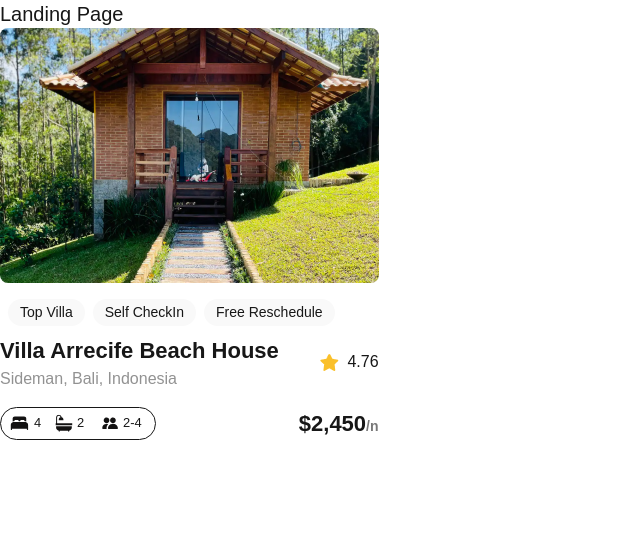
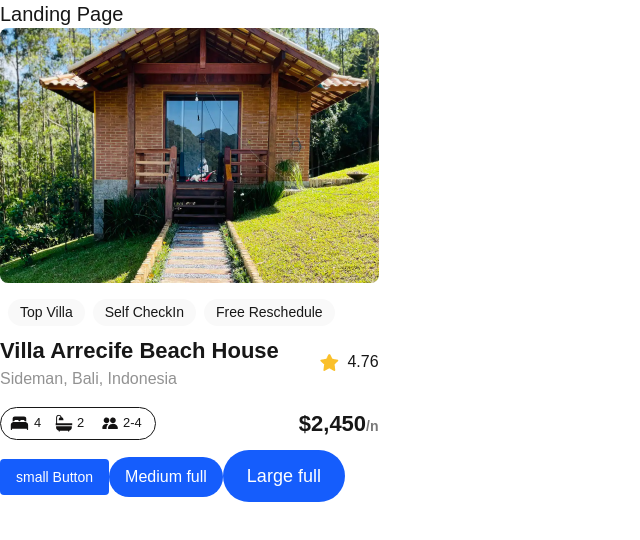
Before and after one commit to samsonkimani/alx-project-0x00-setup, a Next.js app in the folder alx-project-0x00/: page /landing in a window 1280 px wide. Shown: the top 540 px of the page, without its empty margins (0-640 px from the left). Built offline with nearby package versions, Linux system fonts and the light colour scheme.

Commit message:
creating buttons

```diff
--- /dev/null
+++ b/alx-project-0x00/components/Button.tsx
@@ -0,0 +1,14 @@
+import React from "react";
+
+interface CardButton{
+    title: string
+    styles?: string
+}
+
+const Button:React.FC<CardButton> = ({title, styles}) => {
+    return (
+        <button className={`bg-blue-600 text-white px-4 py-2 ${styles}`}>{title}</button>
+    )
+}
+
+export default Button
--- a/alx-project-0x00/pages/landing.tsx
+++ b/alx-project-0x00/pages/landing.tsx
@@ -1,3 +1,4 @@
+import Button from "@/components/Button"
 import Card from "@/components/Card"
 
 const Landing: React.FC =  () => {
@@ -5,6 +6,10 @@ const Landing: React.FC =  () => {
     <div>
       <h1 className=" text-xl font-extralight">Landing Page</h1>
       <Card />
+
+      <Button title="small Button" styles="text-sm py-1 px-3 rounded-sm" />
+      <Button title="Medium full" styles="text-base py-2 px-4 rounded-full" />
+      <Button title="Large full" styles="text-lg py-3 px-6 rounded-full" />
     </div>
   )
 }
```
